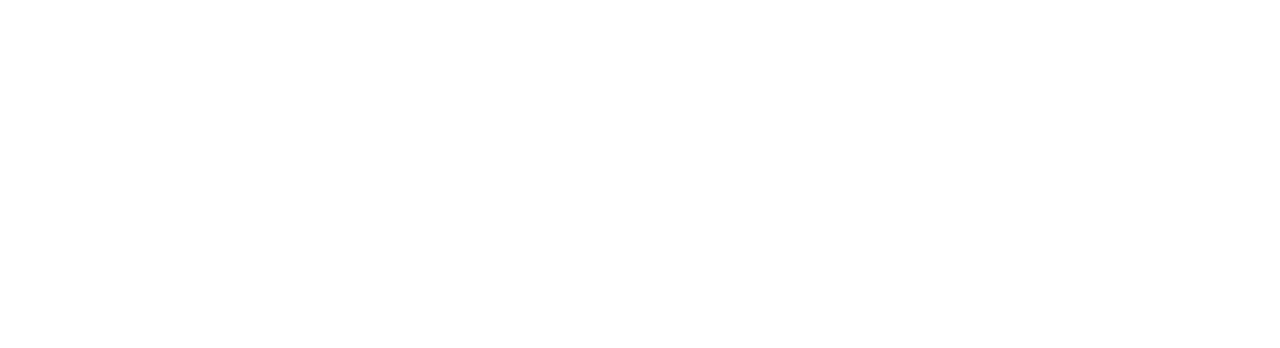
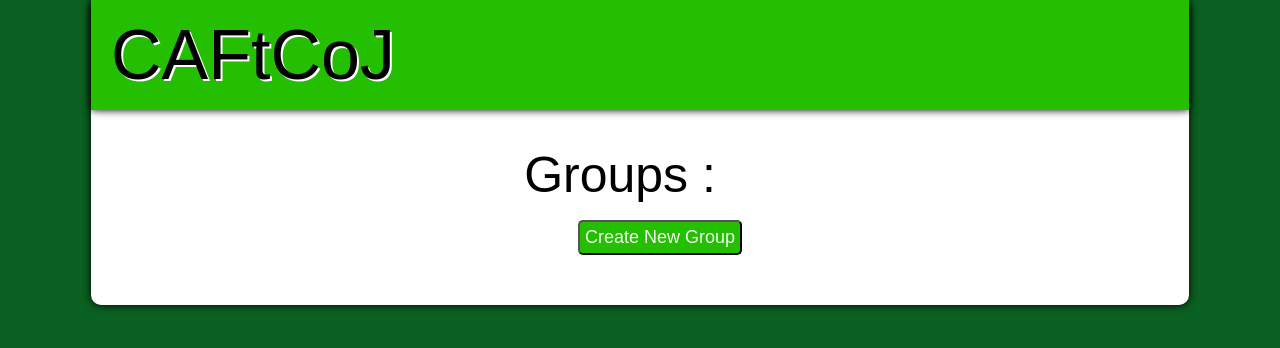
Before and after one commit to Siddhant-Sethi/CAftCoJ, a plain HTML site: page static/groups.html in a window 1280 px wide. Drawn offline with Linux system fonts and the light colour scheme.

Commit message:
Update groups.html

```diff
--- a/static/groups.html
+++ b/static/groups.html
@@ -1,10 +1,37 @@
 <!DOCTYPE html>
 <html>
-<head>
+  <head>
+	  <link href="reset.css" rel="stylesheet" type="text/css">
+	  <link href="style.css" rel="stylesheet" type="text/css">
+	  <link href='http://fonts.googleapis.com/css?family=Quicksand:400,700' rel='stylesheet' type='text/css'>
+	  <!-- <link href='http://fonts.googleapis.com/css?family=Wendy+One' rel='stylesheet' type='text/css'>
+ -->
 
-</head>
+	</head>
 
-<body>
+	<body>
 
+		<div class="page">
 
-</body>
+			<div id="bar">
+				<ul>
+					<h1 id="logo">CAFtCoJ</h1>
+				</ul>
+			</div>
+			<div id="eventAdder" class = "content">
+		      <form id="form" action="javascript:gmap.addEvent()">
+		          <div class="groups_page">
+		            <h1 id='addEvent_title'>Groups :</h1>
+		            <label>
+
+		               <input type="submit" value="Create New Group" />
+		            </label>
+		         </div>
+		    	</form>
+			</div>
+		</div>
+
+		<script src="jquery-1.9.0.js"></script>
+		<script src="shit.js"></script>
+	</body>
+</html>
```
